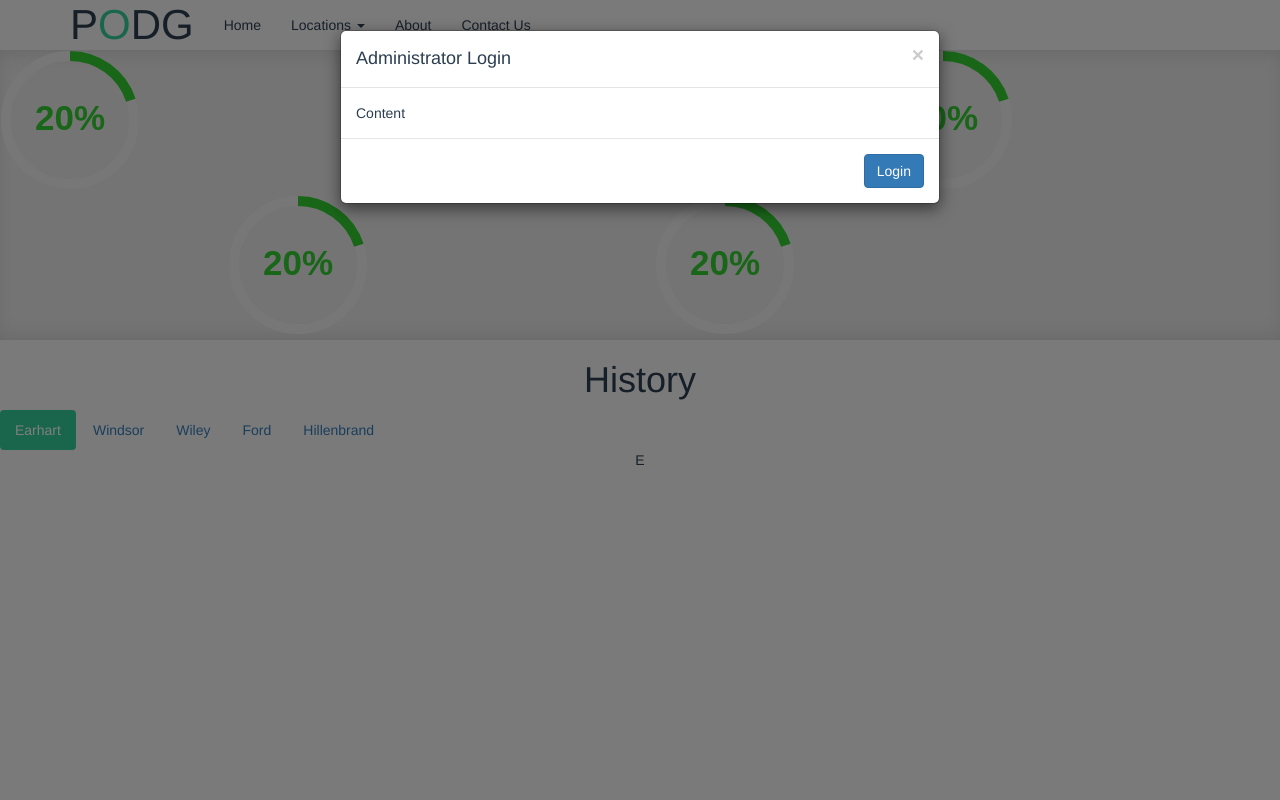
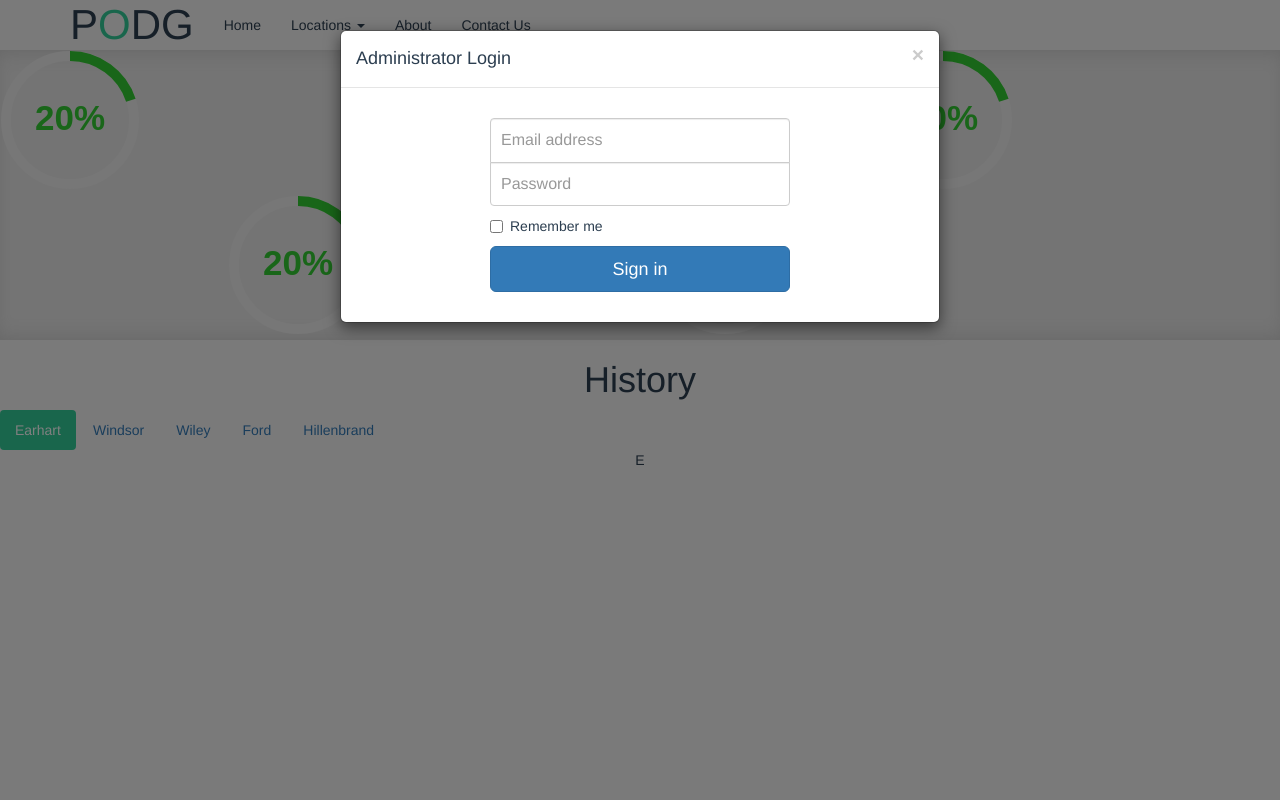
Before and after one commit to PurdueEpicsDisc/Dining-Court-Service, a PHP site: page / in a window 1280 px wide, after a click on "Administrator Login". Run offline with PHP 8.4, Linux system fonts and the light colour scheme; some libraries are stand-ins or nearby versions.

Commit message:
Added content to login modal.

```diff
--- a/www/css/style.css
+++ b/www/css/style.css
@@ -4,8 +4,49 @@ html {
 }
 
 body {
-    background-color: #f5f5f5;
+    background: #f5f5f5;
     color: #2c3e50;
+}
+
+/******** Administrator Login ********/
+.form-signin {
+  max-width: 330px;
+  padding: 15px;
+  margin: 0 auto;
+}
+
+.form-signin .form-signin-heading, .form-signin .checkbox {
+  margin-bottom: 10px;
+}
+
+.form-signin .checkbox {
+  font-weight: normal;
+}
+
+.form-signin .form-control {
+  position: relative;
+  height: auto;
+  -webkit-box-sizing: border-box;
+     -moz-box-sizing: border-box;
+          box-sizing: border-box;
+  padding: 10px;
+  font-size: 16px;
+}
+
+.form-signin .form-control:focus {
+  z-index: 2;
+}
+
+.form-signin input[type="email"] {
+  margin-bottom: -1px;
+  border-bottom-right-radius: 0;
+  border-bottom-left-radius: 0;
+}
+
+.form-signin input[type="password"] {
+  margin-bottom: 10px;
+  border-top-left-radius: 0;
+  border-top-right-radius: 0;
 }
 
 /******** Navbar ********/
@@ -14,7 +55,7 @@ body {
 }
 
 .navbar-default {
-    background-color: #f5f5f5;
+    background: #f5f5f5;
     border: none;
 }
 
@@ -42,7 +83,7 @@ body {
 /******** Home Page********/
 #progress-banner {
     overflow: hidden;
-    background-color: #e8e8e8;
+    background: #e8e8e8;
     box-shadow: inset 0px 11px 20px -10px #CCC, inset 0px -11px 20px -10px #CCC;
 }
 
@@ -52,13 +93,16 @@ body {
 }
 
 .nav-pills > li.active > a {
-    background-color: #33cc99;
+    background: #33cc99;
     color: #fff;
 }
+
 /******** Administration Page ********/
 #admin-table {
     margin-top: 100px;
 }
+
+/******** Modals ********/
 
 /******** Footer ********/
 footer {
--- a/www/index.html
+++ b/www/index.html
@@ -90,10 +90,18 @@
                     <h4 class="modal-title" id="admin-modal-label">Administrator Login</h4>
                 </div>
                 <div class="modal-body">
-                    Content
-                </div>
-                <div class="modal-footer">
-                    <button type="button" class="btn btn-primary">Login</button>
+                    <form class="form-signin">
+                        <label for="inputEmail" class="sr-only">Email address</label>
+                        <input type="email" id="inputEmail" class="form-control" placeholder="Email address" required autofocus>
+                        <label for="inputPassword" class="sr-only">Password</label>
+                        <input type="password" id="inputPassword" class="form-control" placeholder="Password" required>
+                        <div class="checkbox">
+                            <label>
+                                <input type="checkbox" value="remember-me"> Remember me
+                            </label>
+                        </div>
+                        <button class="btn btn-lg btn-primary btn-block" type="submit">Sign in</button>
+                    </form>
                 </div>
             </div>
         </div>
--- a/www/js/indicators.js
+++ b/www/js/indicators.js
@@ -1,3 +1,4 @@
+$(document).ready(function(){
     $('#earhartContainer').radialIndicator({
             radius: 60,
             barColor: '#33cc33',
@@ -42,3 +43,4 @@ $('#hillenbrandContainer').radialIndicator({
             roundCorner : false,
             percentage: true
     });
+});
```
Lines whose indentation alone changed are shown as unchanged.
